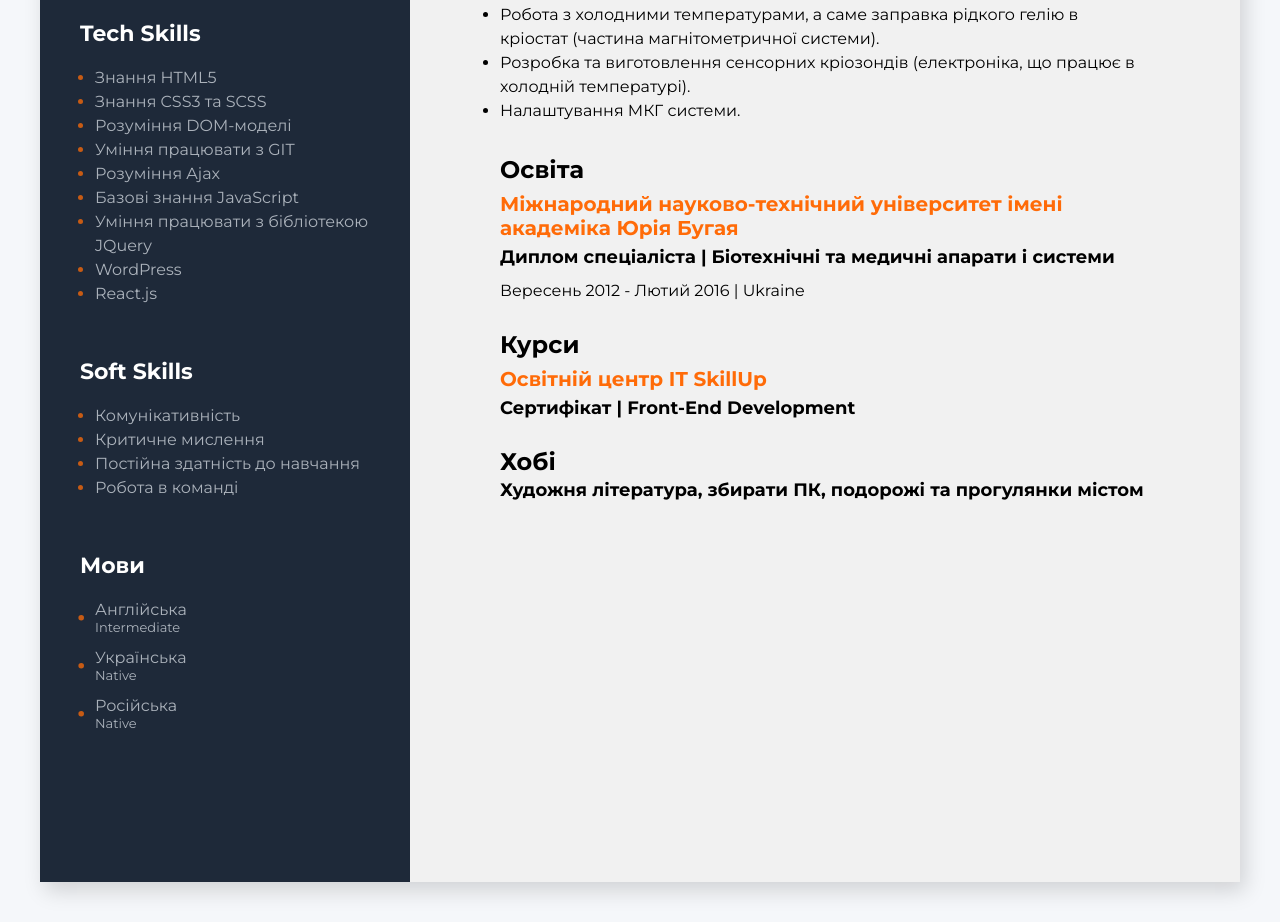
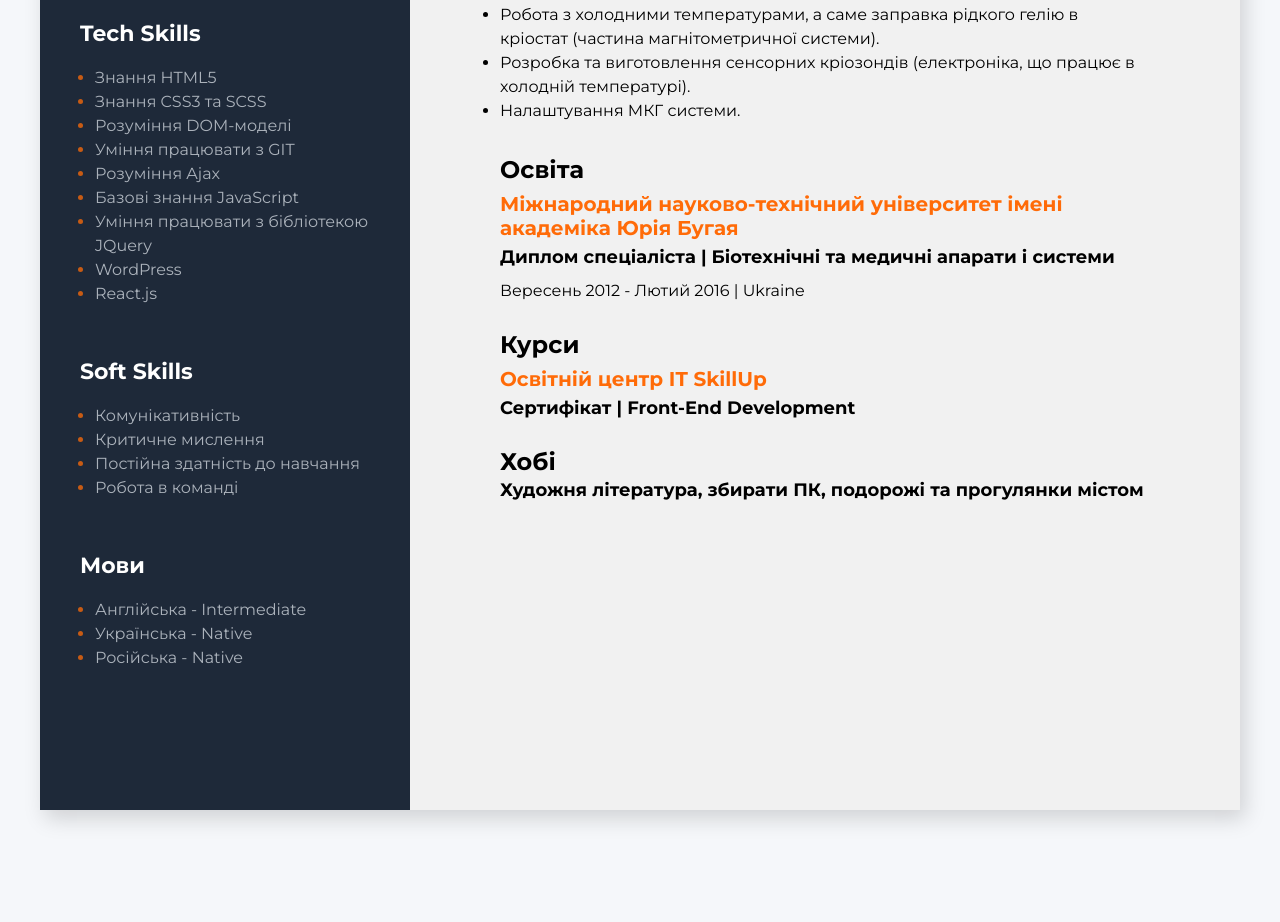
Before and after one commit to Yevhenii-Melnyk/Resume, a plain HTML site: page index.html in a window 1280 px wide. Shown: the part 759-1681 px from the top of the page. After the commit the page ends 1609 px from the top, so only its background shows below. Drawn offline with Linux system fonts and the light colour scheme.

Commit message:
newrules

```diff
--- a/css/style.css
+++ b/css/style.css
@@ -136,54 +136,17 @@ body {
 }
 
 .languages-item {
-  display: block;
-  position: relative;
   font-size: 16px;
   font-weight: 400;
   line-height: 24px;
   margin-left: 15px;
+  color: #c75b14;
 }
 
 .languages-text {
   color: #abb2bb;
   margin-right: 20px;
   line-height: 10px;
-}
-
-.languages-nations {
-  font-size: 13px;
-  margin-right: 12px;
-  position: absolute;
-}
-
-.languages-circle-english {
-  position: absolute;
-  right: 286px;
-  top: 17px;
-  background: #c75b14;
-  clip-path: circle(50%);
-  height: 0.35em;
-  width: 0.35em;
-}
-
-.languages-circle-ukraine {
-  position: absolute;
-  right: 286px;
-  top: 17px;
-  background: #c75b14;
-  clip-path: circle(50%);
-  height: 0.35em;
-  width: 0.35em;
-}
-
-.languages-circle-russia {
-  position: absolute;
-  right: 286px;
-  top: 17px;
-  background: #c75b14;
-  clip-path: circle(50%);
-  height: 0.35em;
-  width: 0.35em;
 }
 
 .profession {
--- a/index.html
+++ b/index.html
@@ -111,27 +111,20 @@
           <!--Languages container-->
           <div class="languages-container">
             <h3 class="languages-tittle">Мови</h3>
-            <div class="languages-item">
-              <span class="languages-text"
-                >Англійська <br />
-                <span class="languages-nations">Intermediate</span>
-              </span>
-              <div class="languages-circle-english"></div>
-            </div>
-            <div class="languages-item">
-              <span class="languages-text"
-                >Українська <br />
-                <span class="languages-nations">Native</span>
-              </span>
-              <div class="languages-circle-ukraine"></div>
-            </div>
-            <div class="languages-item">
-              <span class="languages-text"
-                >Російська <br />
-                <span class="languages-nations">Native</span>
-              </span>
-              <div class="languages-circle-russia"></div>
-            </div>
+            <ul>
+              <li class="languages-item">
+                <span class="languages-text">Англійська - Intermediate </span>
+                <div class="languages-circle-english"></div>
+              </li>
+              <li class="languages-item">
+                <span class="languages-text">Українська - Native </span>
+                <div class="languages-circle-ukraine"></div>
+              </li>
+              <li class="languages-item">
+                <span class="languages-text">Російська - Native </span>
+                <div class="languages-circle-russia"></div>
+              </li>
+            </ul>
           </div>
         </div>
       </aside>
```
